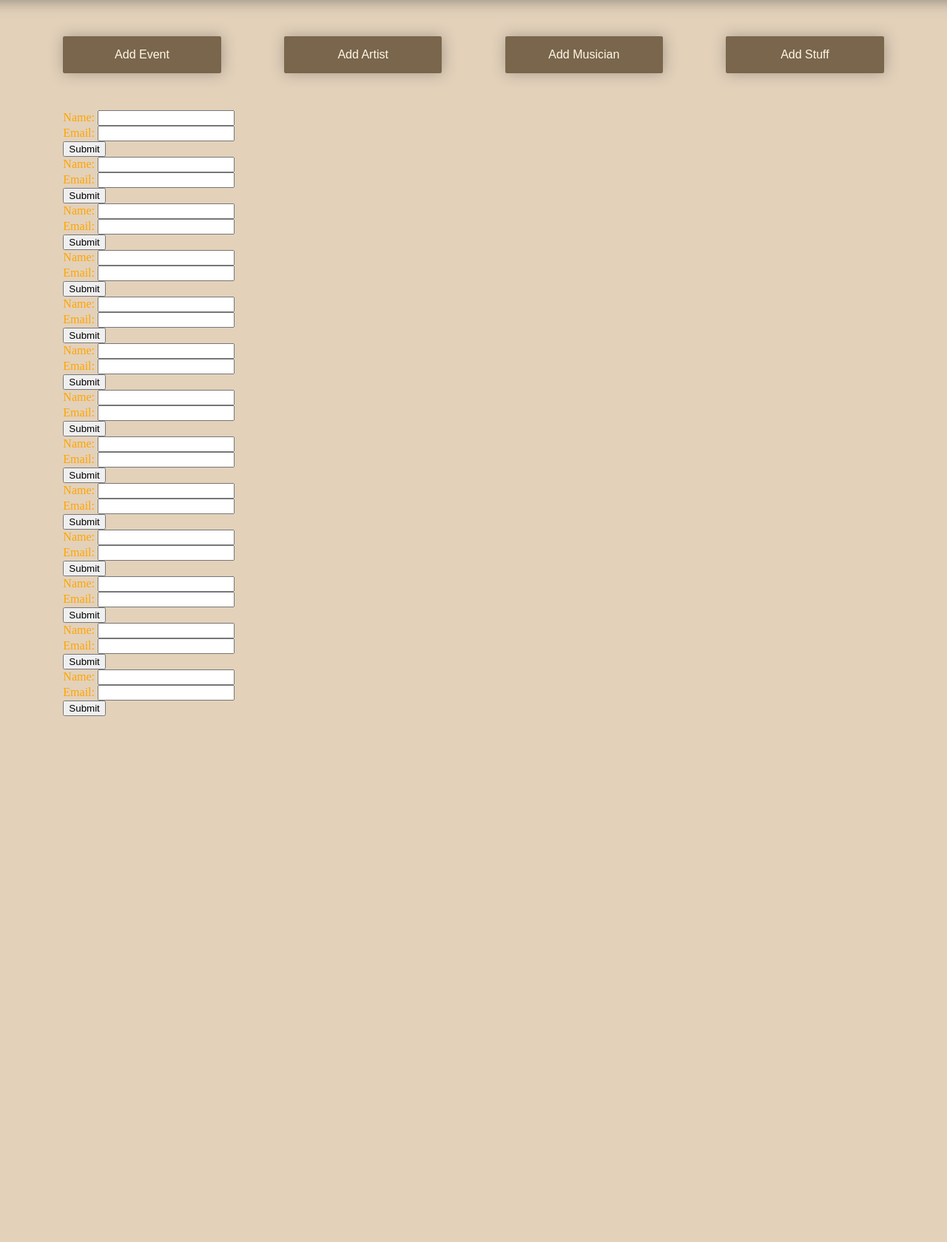
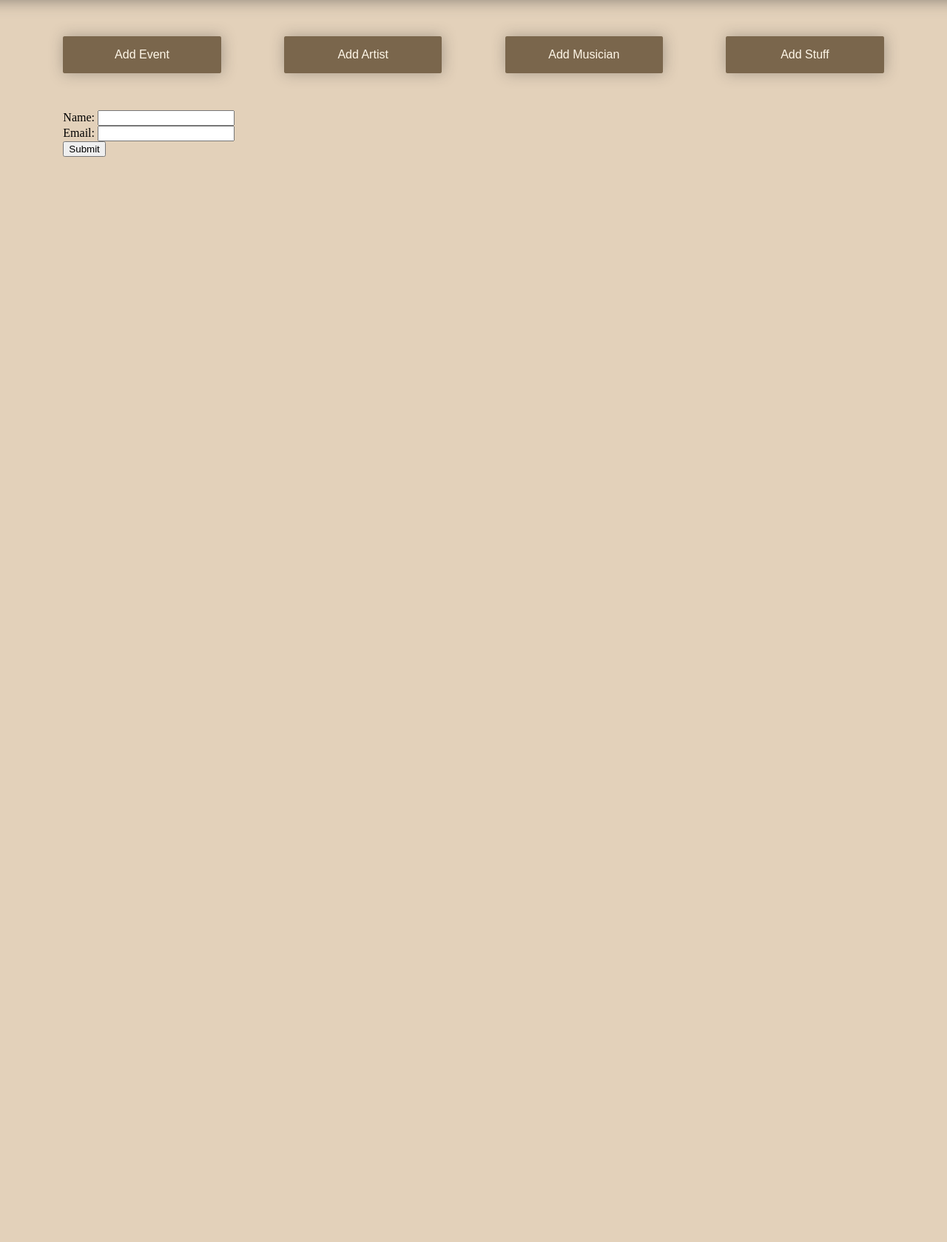
Before and after one commit to comem/zed, a PHP site: page / in a window 1280 px wide. Shown: the part 241-1920 px from the top of the page at 74% size. Run offline with PHP 8.4, Linux system fonts and the light colour scheme.

Commit message:
yeah party rich

```diff
--- a/css/style.less
+++ b/css/style.less
@@ -18,7 +18,6 @@
 
 /// GENERALITIES ///
 html{
-	color:orange;
 	overflow-x: hidden;
 	background-color: @backgroundColor;
 	height:10000px,
@@ -272,7 +271,7 @@ body{
 
 		/// GENERAL ///
 
-		height:50px;
+		//height:50px;
 		background-color: @lightBrown;
 	    -webkit-box-shadow: inset 0px 51px 21px -50px rgba(50, 50, 50, 0.54);
 	    -moz-box-shadow:    inset 0px 51px 21px -50px rgba(50, 50, 50, 0.54);
--- a/index.php
+++ b/index.php
@@ -24,17 +24,17 @@
         </header>
         <nav class="normalNav">
             <ul>
-                <li><a href="" id="addLi">add</a></li>
-                <li><a href="" id="listLi">list</a></li>
+                <li><a href="add" id="addLi">add</a></li>
+                <li><a href="list" id="listLi">list</a></li>
             </ul>
         </nav>
         <div id="addMain" class="main">
             <nav class="normalSecondNav">
                 <ul>
-                    <li><a href="addEventForm">add event</a></li>
-                    <li><a href="addArtistForm">add artist</a></li>
-                    <li><a href="addMusicianForm">add musician</a></li>
-                    <li><a href="addStuffForm">add stuff</a></li>
+                    <li><a href="addEvent">add event</a></li>
+                    <li><a href="addArtist">add artist</a></li>
+                    <li><a href="addMusician">add musician</a></li>
+                    <li><a href="addStuff">add stuff</a></li>
                 </ul>
             </nav>
             <div id="forms">
@@ -50,126 +50,7 @@
                            <p>
                            <input type='submit' name='Submit' value='Submit' />
                        </p>
-                       <p>
-                           Name: <input type='text' name='Name' />
-                           </p>
-                           <p>
-                           Email: <input type='text' name='Email' />
-                           </p>
 
-                           <p>
-                           <input type='submit' name='Submit' value='Submit' />
-                       </p>
-                       <p>
-                           Name: <input type='text' name='Name' />
-                           </p>
-                           <p>
-                           Email: <input type='text' name='Email' />
-                           </p>
-
-                           <p>
-                           <input type='submit' name='Submit' value='Submit' />
-                       </p>
-                       <p>
-                           Name: <input type='text' name='Name' />
-                           </p>
-                           <p>
-                           Email: <input type='text' name='Email' />
-                           </p>
-
-                           <p>
-                           <input type='submit' name='Submit' value='Submit' />
-                       </p>
-                       <p>
-                           Name: <input type='text' name='Name' />
-                           </p>
-                           <p>
-                           Email: <input type='text' name='Email' />
-                           </p>
-
-                           <p>
-                           <input type='submit' name='Submit' value='Submit' />
-                       </p>
-                       <p>
-                           Name: <input type='text' name='Name' />
-                           </p>
-                           <p>
-                           Email: <input type='text' name='Email' />
-                           </p>
-
-                           <p>
-                           <input type='submit' name='Submit' value='Submit' />
-                       </p>
-                       <p>
-                           Name: <input type='text' name='Name' />
-                           </p>
-                           <p>
-                           Email: <input type='text' name='Email' />
-                           </p>
-
-                           <p>
-                           <input type='submit' name='Submit' value='Submit' />
-                       </p>
-                       <p>
-                           Name: <input type='text' name='Name' />
-                           </p>
-                           <p>
-                           Email: <input type='text' name='Email' />
-                           </p>
-
-                           <p>
-                           <input type='submit' name='Submit' value='Submit' />
-                       </p>
-                       <p>
-                           Name: <input type='text' name='Name' />
-                           </p>
-                           <p>
-                           Email: <input type='text' name='Email' />
-                           </p>
-
-                           <p>
-                           <input type='submit' name='Submit' value='Submit' />
-                       </p>
-                       <p>
-                           Name: <input type='text' name='Name' />
-                           </p>
-                           <p>
-                           Email: <input type='text' name='Email' />
-                           </p>
-
-                           <p>
-                           <input type='submit' name='Submit' value='Submit' />
-                       </p>
-                       <p>
-                           Name: <input type='text' name='Name' />
-                           </p>
-                           <p>
-                           Email: <input type='text' name='Email' />
-                           </p>
-
-                           <p>
-                           <input type='submit' name='Submit' value='Submit' />
-                       </p>
-                       <p>
-                           Name: <input type='text' name='Name' />
-                           </p>
-                           <p>
-                           Email: <input type='text' name='Email' />
-                           </p>
-
-                           <p>
-                           <input type='submit' name='Submit' value='Submit' />
-                       </p>
-                       <p>
-                           Name: <input type='text' name='Name' />
-                           </p>
-                           <p>
-                           Email: <input type='text' name='Email' />
-                           </p>
-
-                           <p>
-                           <input type='submit' name='Submit' value='Submit' />
-                       </p>
                     </form>
                 </div>
                 <div class="form artist">
@@ -193,10 +74,10 @@
         <div id="listMain" class=" main">
             <nav class="normalSecondNav">
                 <ul>
-                    <li><a href="listEventForm">list event</a></li>
-                    <li><a href="listArtistForm">list artist</a></li>
-                    <li><a href="listMusicianForm">list musician</a></li>
-                    <li><a href="listStuffForm">list stuff</a></li>
+                    <li><a href="listEvent">list event</a></li>
+                    <li><a href="listArtist">list artist</a></li>
+                    <li><a href="listMusician">list musician</a></li>
+                    <li><a href="listStuff">list stuff</a></li>
                 </ul>
             </nav>
             <div id="forms">
```
Also changed, not shown: js/main.js (+34 -20 lines), js/main2.js (added, +21 -0 lines), css/style.css.
